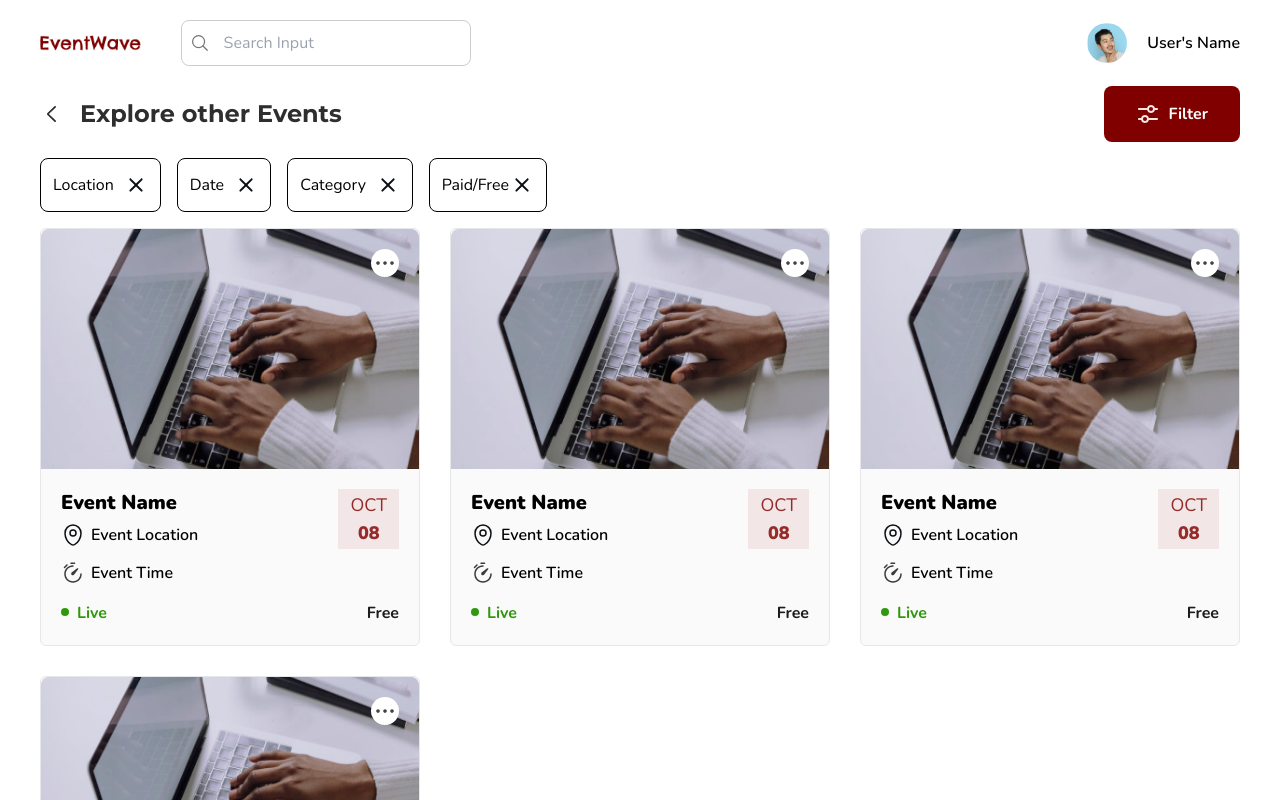
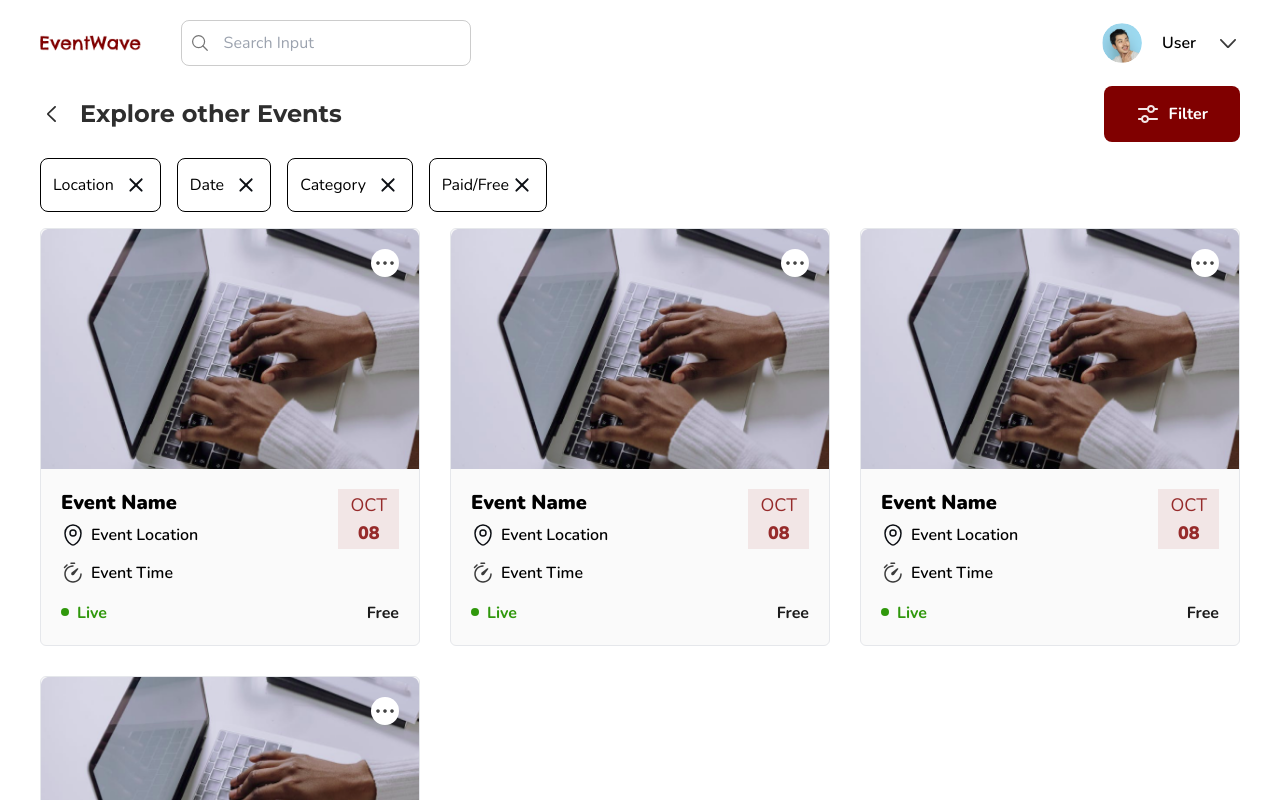
Before and after one commit to hngx-org/event, a Next.js app: page /events in a window 1280 px wide. Shown: the top 800 px of the page. Built offline with nearby package versions, Linux system fonts and the light colour scheme.

Commit message:
feat: create event loading card

```diff
--- /dev/null
+++ b/components/eventCardLoading.tsx
@@ -0,0 +1,12 @@
+export default function EventCardLoading() {
+  return (
+    <div className="border border-gray-200 bg-[#FAFAFA] rounded-md">
+      <div className="bg-gray-200 h-[240px] 2xl:h-[280px]"></div>
+      <div className="py-7 px-5">
+        <div className="bg-gray-200 w-full h-[30px]"></div>
+        <div className="mt-7 bg-gray-200 w-2/5 h-[20px]"></div>
+        <div className="mt-7 bg-gray-200 w-full h-[20px]"></div>
+      </div>
+    </div>
+  );
+}
--- a/components/eventHeader.tsx
+++ b/components/eventHeader.tsx
@@ -1,15 +1,17 @@
 import React, { useState } from "react";
 import Logo from "@/public/assets/images/logo.png";
-import user from "@/public/assets/images/user.svg";
+import avatar from "@/public/assets/images/user.svg";
 import search from "@/public/images/search.svg";
 import Image from "next/image";
 import { useRouter } from "next/router";
 import { useSearchParams } from "next/navigation";
+import { useAuth } from "@/hooks/useAuth";
 
 const EventHeader = () => {
   const router = useRouter();
   const searchParams = useSearchParams();
 
+  const { user } = useAuth();
   const searchQuery = searchParams.get("search") || "";
 
   const [showSearch, setShowSearch] = useState(false);
@@ -47,8 +49,45 @@ const EventHeader = () => {
           >
             <Image src={search} alt="search" className="h-5 w-5 " />
           </button>
-          <Image src={user} alt="user" className="h-[40px] w-[40px]" />
-          <p className="font-semibold truncate">User's Name</p>
+          <Image
+            src={user?.avatar || avatar}
+            alt="avatar"
+            width={40}
+            height={40}
+            className="rounded-full"
+            unoptimized
+          />
+          <p className="font-semibold truncate">
+            {user?.username.split(" ")[0] || "User"}
+          </p>
+          <svg
+            width="24"
+            height="24"
+            viewBox="0 0 24 24"
+            fill="none"
+            xmlns="http://www.w3.org/2000/svg"
+          >
+            <path
+              d="M11.9966 15.1037L5.47374 8.2704C5.30166 8.09013 5.09906 8.00233 4.86592 8.00698C4.63279 8.01164 4.43019 8.1041 4.25811 8.28437C4.08604 8.46462 4 8.67687 4 8.9211C4 9.16534 4.08604 9.37758 4.25811 9.55783L10.8875 16.5168C11.0441 16.6808 11.2195 16.8023 11.4137 16.8814C11.608 16.9605 11.8023 17 11.9966 17C12.1909 17 12.3851 16.9605 12.5794 16.8814C12.7737 16.8023 12.9491 16.6808 13.1056 16.5168L19.7484 9.55783C19.9204 9.37758 20.0043 9.16301 19.9998 8.91412C19.9954 8.66524 19.9071 8.45067 19.7351 8.2704C19.563 8.09013 19.3604 8 19.1272 8C18.8941 8 18.6915 8.09013 18.5194 8.2704L11.9966 15.1037Z"
+              fill="#3B3B3B"
+            />
+            <mask
+              id="mask0_1768_2306"
+              maskUnits="userSpaceOnUse"
+              x="0"
+              y="0"
+              width="24"
+              height="24"
+            >
+              <rect
+                width="24"
+                height="24"
+                transform="matrix(0 -1 -1 0 24 24)"
+                fill="#FEFEFE"
+              />
+            </mask>
+            <g mask="url(#mask0_1768_2306)"></g>
+          </svg>
         </div>
       </div>
       {showSearch && (
--- a/pages/timeline/index.tsx
+++ b/pages/timeline/index.tsx
@@ -1,12 +1,28 @@
 import WebLayout from "@/components/layout/webLayout";
 import BG from "@/public/assets/images/dashboardBg.png";
 import EventCard from "@/components/eventCard";
+import EventCardLoading from "@/components/eventCardLoading";
 import Event from "@/public/images/event-image.png";
 import Event2 from "@/public/images/event-image-2.png";
 import Event3 from "@/public/images/event-image-3.png";
 import EventLayout from "@/components/layout/eventLayout";
+import Link from "next/link";
+import axios from "axios";
+import { useEffect, useState } from "react";
+import { EventCardProps } from "@/@types";
 
 export default function Dashboard() {
+  const [events, setEvents] = useState([]);
+  useEffect(() => {
+    try {
+      axios
+        .get("https://wetindeysup-api.onrender.com/api/events/upcoming?limit=6")
+        .then((res) => setEvents(res.data.data));
+    } catch (error) {
+      console.log(error);
+    }
+  }, []);
+  console.log(events);
   return (
     <>
       <EventLayout>
@@ -21,14 +37,30 @@ export default function Dashboard() {
             <button className="w-full sm:w-max bg-[#800000] text-white hover:bg-[#800000]/50 sm:mr-3 px-6 py-2.5 rounded-md">
               Create An Event
             </button>
-            <button className="w-full sm:w-max border border-[#800000] mt-5 sm:mt-0 sm:ml-3 text-[#800000] hover:bg-[#800000]/25 hover:text-white px-6 py-2.5 rounded-md">
+            <Link
+              href="/events"
+              className="w-full sm:w-max border border-[#800000] mt-5 sm:mt-0 sm:ml-3 text-[#800000] hover:bg-[#800000]/25 hover:text-white px-6 py-2.5 rounded-md"
+            >
               Explore Other Events
-            </button>
+            </Link>
           </div>
         </div>
         <div className="mt-7 px-8 sm:px-12 md:px-16 lg:px-20">
           <h4 className="text-2xl font-bold">Upcoming Events Near You</h4>
           <div className="mt-7 grid grid-cols-1 md:grid-cols-2 lg:grid-cols-3 gap-6">
+            {events.map((event: any) => (
+              <EventCard
+                key={event.id}
+                title={event.name || "Event Name"}
+                location={event.location || "Not Specified"}
+                img={event.image || Event}
+                cost={event.ticketPrice || 0}
+                isLive={true}
+                day="08"
+                month="OCT"
+                time="9:00 AM"
+              />
+            ))}
             <EventCard
               title="Event Name"
               location="Event Location"
@@ -49,46 +81,9 @@ export default function Dashboard() {
               img={Event2}
               isLive={false}
             />
-            <EventCard
-              title="Event Name"
-              location="Event Location"
-              time="Event Time"
-              month="OCT"
-              day="08"
-              cost={0}
-              img={Event3}
-              isLive={true}
-            />
-            <EventCard
-              title="Event Name"
-              location="Event Location"
-              time="Event Time"
-              month="OCT"
-              day="08"
-              cost={0}
-              img={Event}
-              isLive={true}
-            />
-            <EventCard
-              title="Event Name"
-              location="Event Location"
-              time="Event Time"
-              month="OCT"
-              day="08"
-              cost={0}
-              img={Event}
-              isLive={true}
-            />
-            <EventCard
-              title="Event Name"
-              location="Event Location"
-              time="Event Time"
-              month="OCT"
-              day="08"
-              cost={0}
-              img={Event}
-              isLive={true}
-            />
+            <EventCardLoading />
+            <EventCardLoading />
+            <EventCardLoading />
           </div>
         </div>
       </EventLayout>
```
